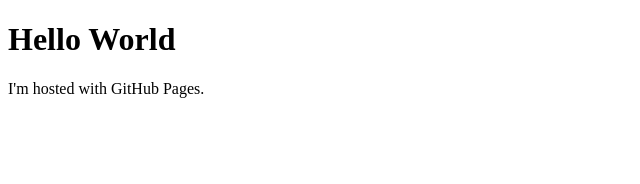
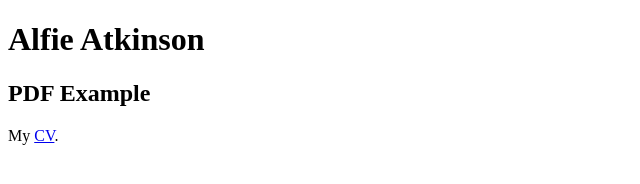
Before and after one commit to bemyrequiem/bemyrequiem.github.io, a plain HTML site: page index.html in a window 1280 px wide. Shown: the whole page, without its empty margins (0-640 px from the left). Drawn offline with Linux system fonts and the light colour scheme.

Commit message:
CV
Added a link to my personal CV

```diff
--- a/index.html
+++ b/index.html
@@ -1,7 +1,8 @@
 <!DOCTYPE html>
 <html>
-<body>
-<h1>Hello World</h1>
-<p>I'm hosted with GitHub Pages.</p>
-</body>
+    <body>
+        <h1>Alfie Atkinson</h1>
+        <h2>PDF Example</h2>
+        <p>My <a href="/src/Alfie_Atkinson_CV.pdf">CV</a>.</p>
+    </body>
 </html>
```
Also changed, not shown: 1 other file.
